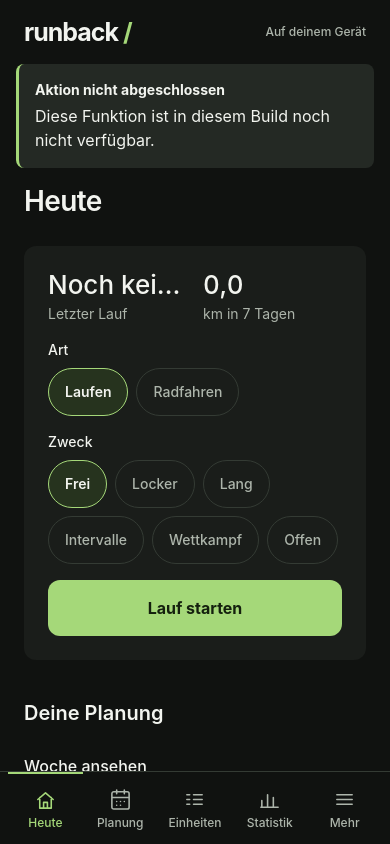
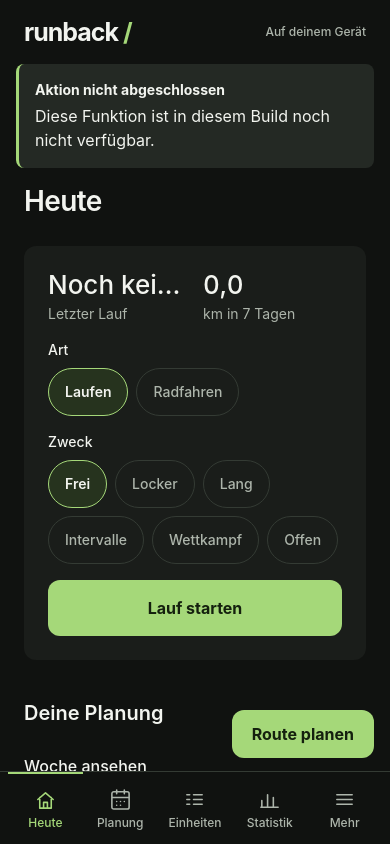
Before and after one commit to GhostCodeByte/Runback, a React Native app: screen / in a window 390 px wide. Built offline with nearby package versions, Linux system fonts and the light colour scheme.

Commit message:
Add route planner and live route guidance

```diff
--- a/App.tsx
+++ b/App.tsx
@@ -5,18 +5,50 @@
  * @format
  */
 
-import React from 'react';
-import { StatusBar } from 'react-native';
+import React, { useState } from 'react';
+import { StatusBar, StyleSheet, View } from 'react-native';
 import { SafeAreaProvider } from 'react-native-safe-area-context';
 import { RunbackApp } from './src/ui/RunbackApp';
+import { Button, color, space } from './src/ui/components';
+import { RoutePlannerScreen } from './src/ui/RoutePlannerScreen';
 
 function App() {
+  const [routePlannerOpen, setRoutePlannerOpen] = useState(false);
   return (
     <SafeAreaProvider>
       <StatusBar barStyle="light-content" backgroundColor="#101210" />
-      <RunbackApp />
+      <View style={styles.root}>
+        <RunbackApp />
+        {!routePlannerOpen ? (
+          <View pointerEvents="box-none" style={styles.launcher}>
+            <Button
+              small
+              title="Route planen"
+              onPress={() => setRoutePlannerOpen(true)}
+              label="Routenplaner öffnen"
+            />
+          </View>
+        ) : (
+          <View style={styles.overlay}>
+            <RoutePlannerScreen onClose={() => setRoutePlannerOpen(false)} />
+          </View>
+        )}
+      </View>
     </SafeAreaProvider>
   );
 }
 
+const styles = StyleSheet.create({
+  root: { flex: 1, backgroundColor: color.bg },
+  launcher: {
+    position: 'absolute',
+    right: space.md,
+    bottom: 86,
+  },
+  overlay: {
+    ...StyleSheet.absoluteFillObject,
+    backgroundColor: color.bg,
+  },
+});
+
 export default App;
```
